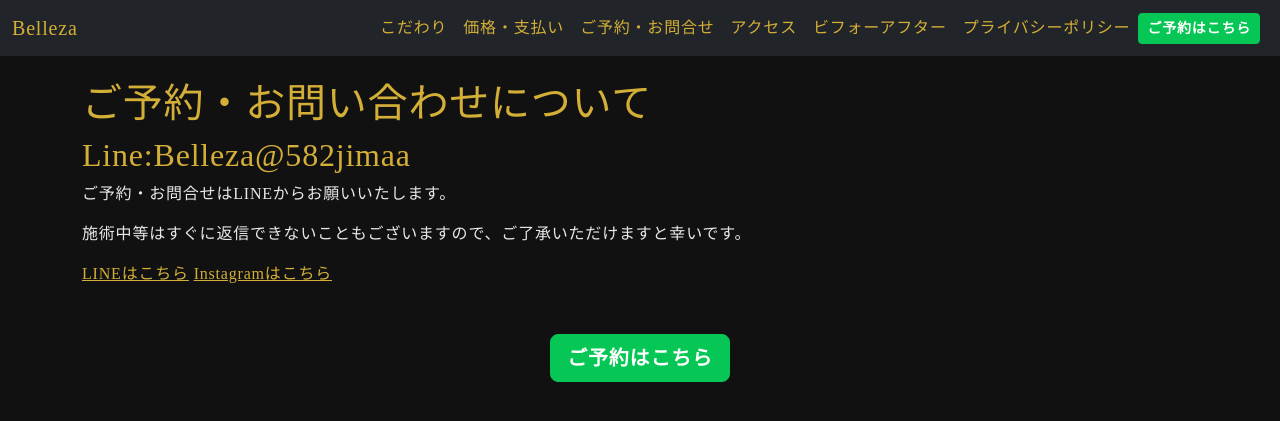
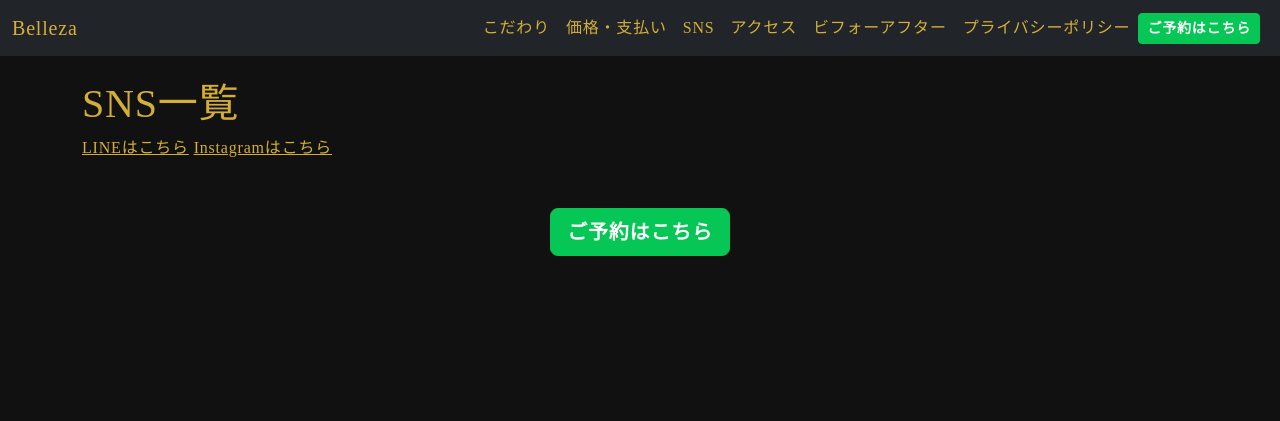
Before and after one commit to shimu2233/belleza-beauty, a Django app: page /belleza/questionnaireandbook in a window 1280 px wide. Shown: the top 421 px of the page. Run offline with Django 3.2, Linux system fonts and the light colour scheme.

Commit message:
SNS内容修正

```diff
--- a/myapp/belleza/templates/belleza/base.html
+++ b/myapp/belleza/templates/belleza/base.html
@@ -98,7 +98,7 @@
                     <a class="nav-link" href="{% url 'belleza:price' %}">価格・支払い</a>
                 </li>
                 <li class="nav-item">
-                    <a class="nav-link" href="{% url 'belleza:questionnaireandbook' %}">ご予約・お問合せ</a>
+                    <a class="nav-link" href="{% url 'belleza:questionnaireandbook' %}">SNS</a>
                 </li>
                 <li class="nav-item">
                     <a class="nav-link" href="{% url 'belleza:access' %}">アクセス</a>
--- a/myapp/belleza/templates/belleza/questionnaireandbook.html
+++ b/myapp/belleza/templates/belleza/questionnaireandbook.html
@@ -1,9 +1,6 @@
 {% extends './base.html' %}
 {% block content %}
-<h1 class="fade-up">ご予約・お問い合わせについて</h1>
-<h2 class="fade-up" style="transition-delay: 0.3s;">Line:Belleza@582jimaa</h2>
-<p class="fade-up" style="transition-delay: 0.3s;">ご予約・お問合せはLINEからお願いいたします。</p>
-<p class="fade-up" style="transition-delay: 0.3s;">施術中等はすぐに返信できないこともございますので、ご了承いただけますと幸いです。</p>
+<h1 class="fade-up">SNS一覧</h1>
 <div class="fade-up" style="transition-delay: 0.3s;">
 <a href="https://lin.ee/smrKvNt">LINEはこちら</a>
 <a href="https://www.instagram.com/bellezza_datsumou321?igsh=Ym05ZzA5MDN6Mnkx&utm_source=qr">Instagramはこちら</a>
```
